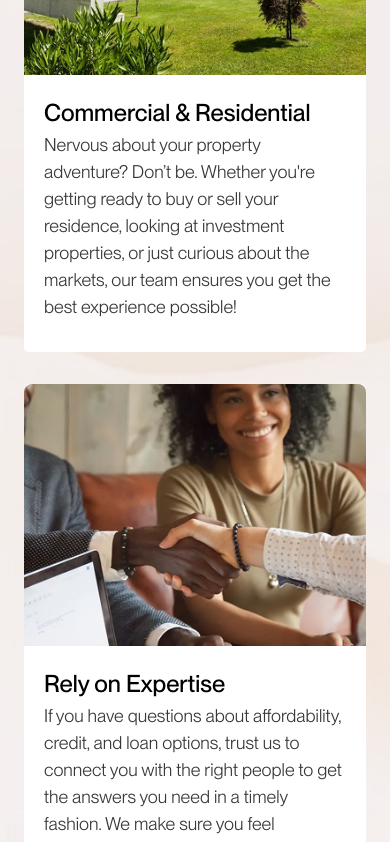
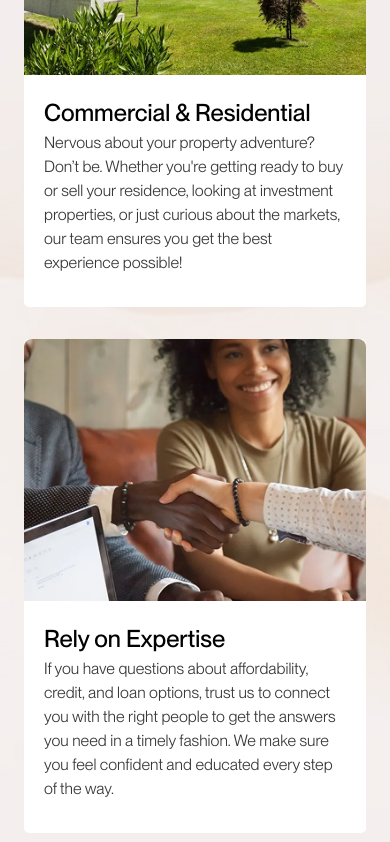
Before and after one commit to stevenzct/MarciMetzger, a Next.js app: page / in a window 390 px wide. Shown: the part 6580-7422 px from the top of the page. Built offline with nearby package versions, Linux system fonts and the light colour scheme.

Commit message:
style: fix font size in services section

```diff
--- a/components/homepage/Services.tsx
+++ b/components/homepage/Services.tsx
@@ -53,7 +53,7 @@ const Services = () => {
                       Commercial & Residential
                     </h5>
                   </a>
-                  <p className="text-[18px]  text-start font-nm-book text-[#383838] tracking-normal w-auto ">
+                  <p className="text-[16px] md:text-[18px] text-start font-nm-book text-[#383838] tracking-normal w-auto ">
                     Nervous about your property adventure? Don’t be. Whether
                     you're getting ready to buy or sell your residence, looking
                     at investment properties, or just curious about the markets,
@@ -78,7 +78,7 @@ const Services = () => {
                       Rely on Expertise
                     </h5>
                   </a>
-                  <p className="text-[18px]  text-start font-nm-book text-[#383838] tracking-normal w-auto ">
+                  <p className="text-[16px] md:text-[18px]  text-start font-nm-book text-[#383838] tracking-normal w-auto ">
                     If you have questions about affordability, credit, and loan
                     options, trust us to connect you with the right people to
                     get the answers you need in a timely fashion. We make sure
```
